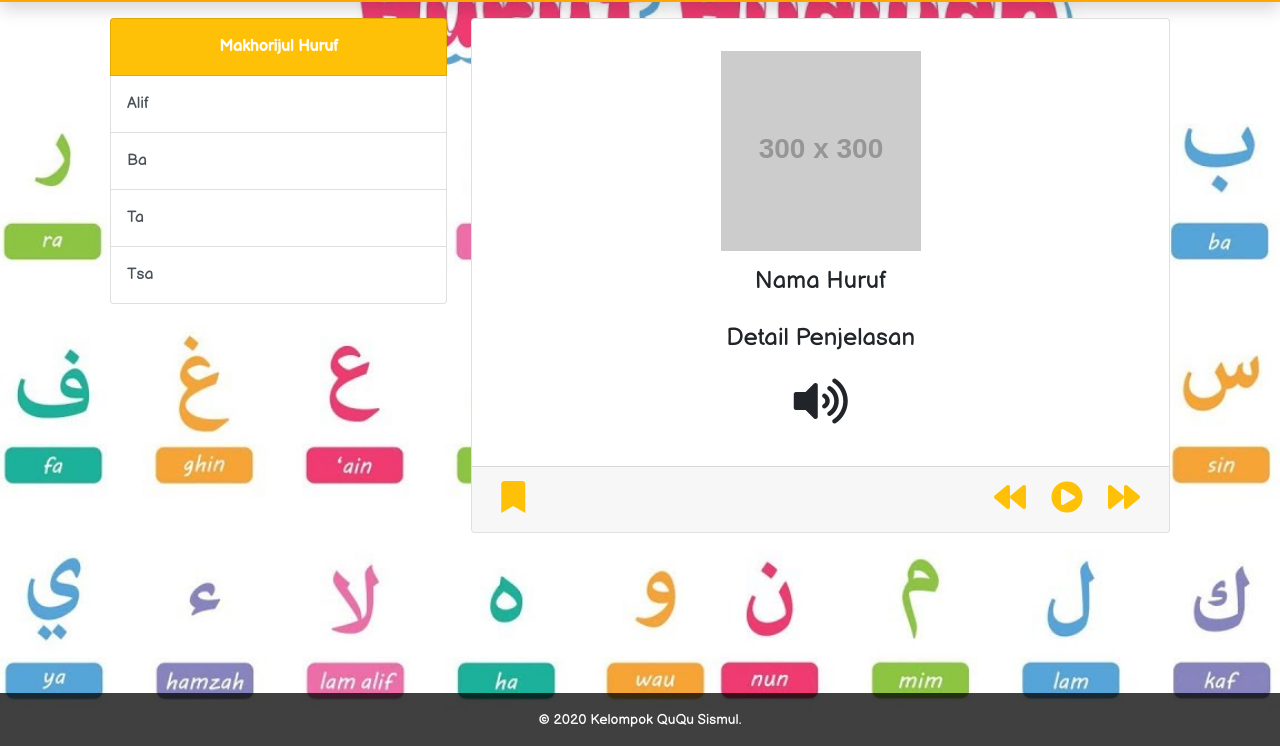
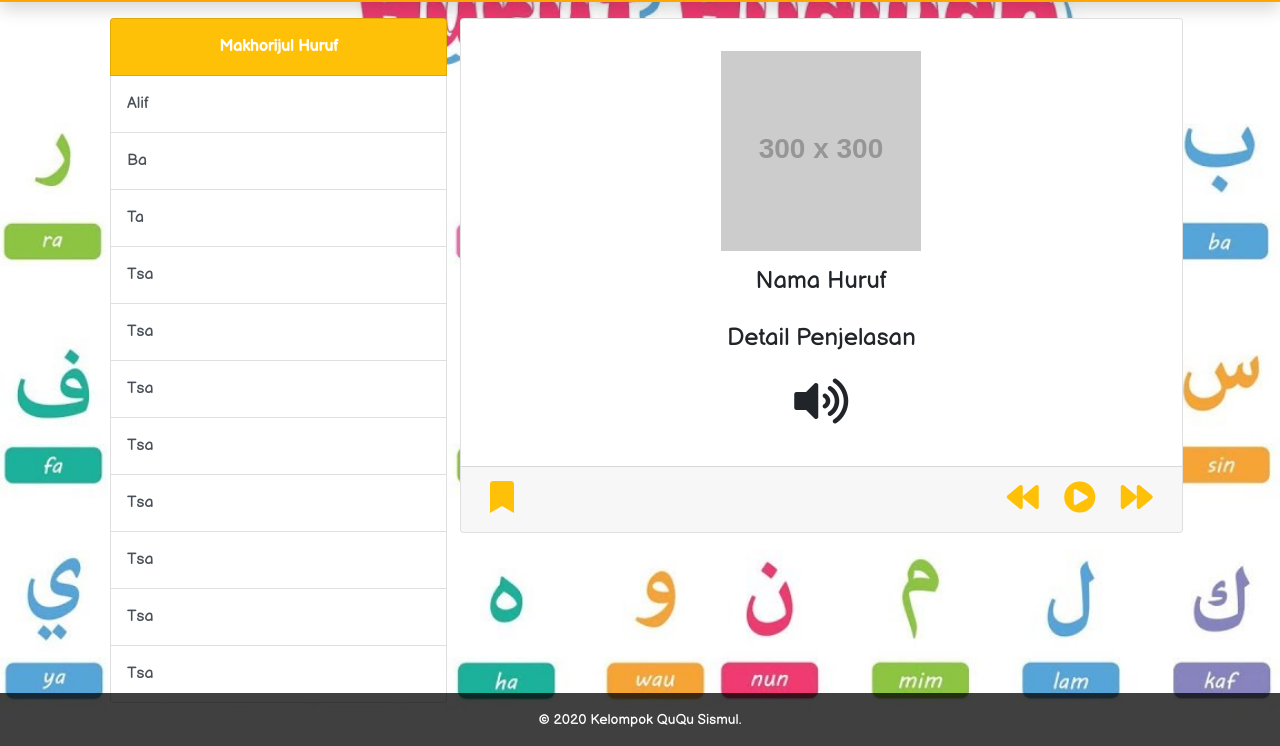
Before and after one commit to MFathurrohmanMauludin/tbsismul, a plain HTML site: page makhorijulhuruf.html in a window 1280 px wide. Shown: the part 54-800 px from the top of the page. Drawn offline with nearby package versions, Linux system fonts and the light colour scheme; placeholder pictures from the web are drawn by us.

Commit message:
update fixed card makhorijul huruf

```diff
--- a/makhorijulhuruf.html
+++ b/makhorijulhuruf.html
@@ -50,7 +50,7 @@
     <main class="container">
         <div class="row m-3">
             <!-- aside -->
-            <div class="col">
+            <div class="col-4">
                 <div class="list-group">
                     <div class="list-group-item list-group-item-action text-center text-white bg-warning fw-bold disabled p-3" aria-current="true">
                       Makhorijul Huruf
@@ -59,12 +59,19 @@
                     <a href="#" class="list-group-item list-group-item-action p-3">Ba</a>
                     <a href="#" class="list-group-item list-group-item-action p-3">Ta</a>
                     <a href="#" class="list-group-item list-group-item-action p-3">Tsa</a>
+                    <a href="#" class="list-group-item list-group-item-action p-3">Tsa</a>
+                    <a href="#" class="list-group-item list-group-item-action p-3">Tsa</a>
+                    <a href="#" class="list-group-item list-group-item-action p-3">Tsa</a>
+                    <a href="#" class="list-group-item list-group-item-action p-3">Tsa</a>
+                    <a href="#" class="list-group-item list-group-item-action p-3">Tsa</a>
+                    <a href="#" class="list-group-item list-group-item-action p-3">Tsa</a>
+                    <a href="#" class="list-group-item list-group-item-action p-3">Tsa</a>
                 </div>
             </div>
             <!-- /aside -->
 
             <!-- slideshow -->
-            <div class="col-8 mt-auto-20 border-1">
+            <div class="col-7 mt-auto-20 border-1 position-fixed" style="margin-left: 350px;">
                 <div class="card d-inline-auto">
                     <!-- cardbody -->
                     <div class="card-body">
```
